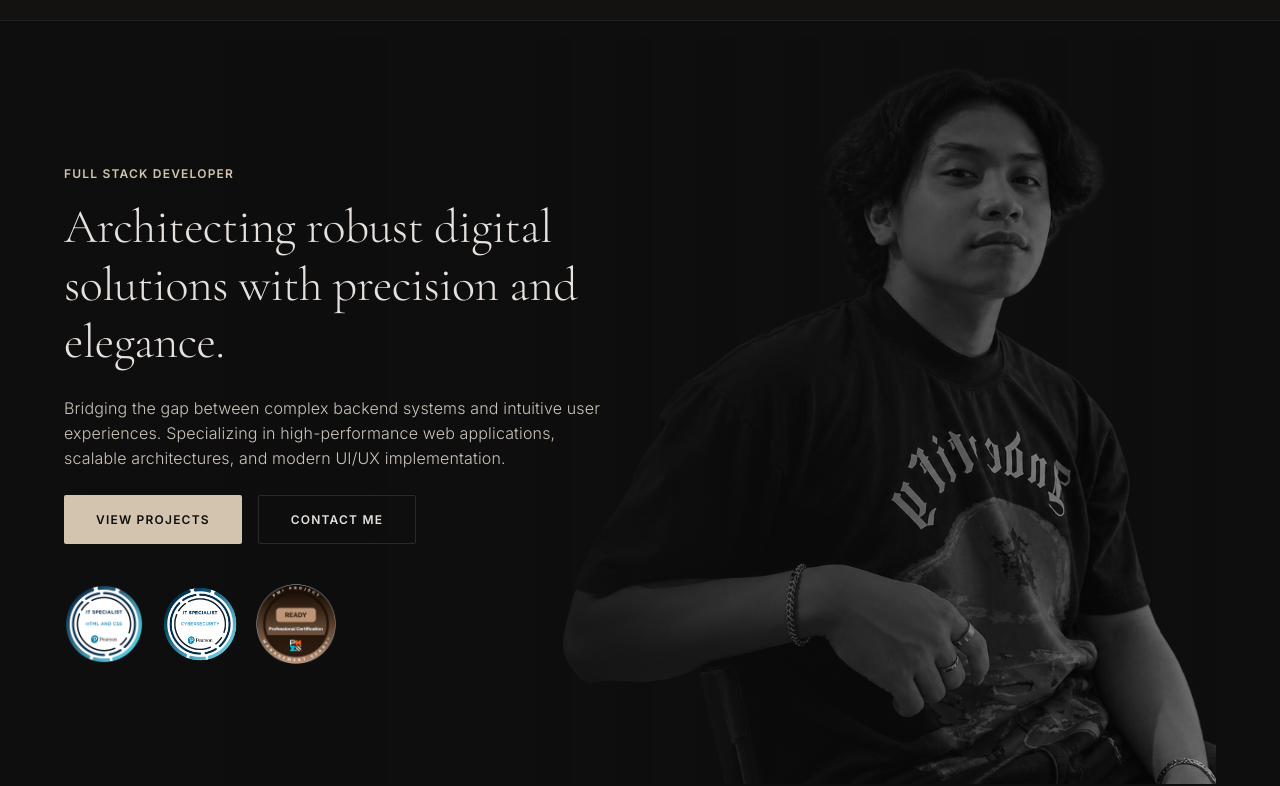
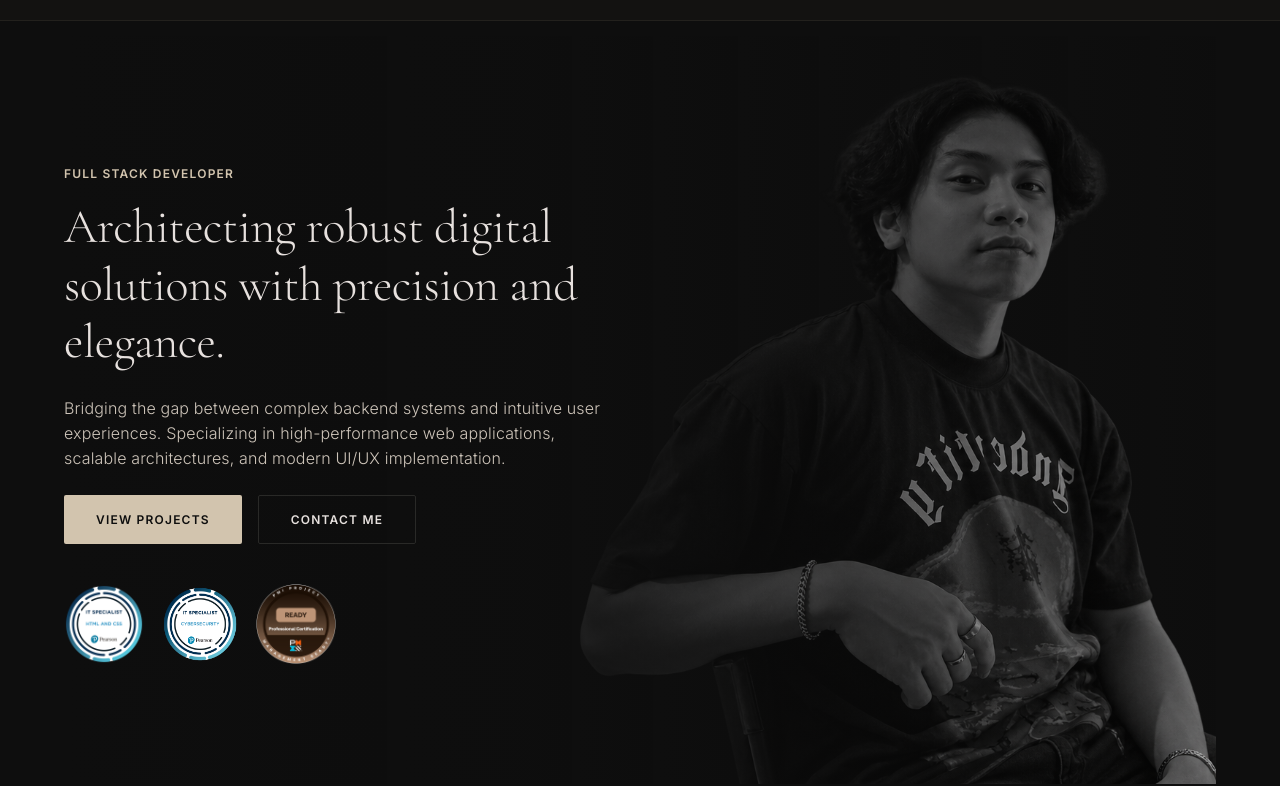
Before and after one commit to whayneGrageda/Portfolio, a website built with Vite: page portfolio-mvvm/index.html in a window 1280 px wide. Shown: the part 44-830 px from the top of the page. Built offline with nearby package versions, Linux system fonts and the light colour scheme; a script that the page names is missing.

Commit message:
Adjust Pic

```diff
--- a/portfolio-mvvm/src/styles/main.css
+++ b/portfolio-mvvm/src/styles/main.css
@@ -274,8 +274,8 @@ html {
   padding-top: 8rem;
   padding-bottom: var(--spacing-2xl);
   background-image: url('/images/bgkoto.png');
-  background-size: cover;
-  background-position: center right;
+  background-size: contain;
+  background-position: right top;
   background-repeat: no-repeat;
   animation: fadeIn 1.5s ease-out forwards;
 }
```
